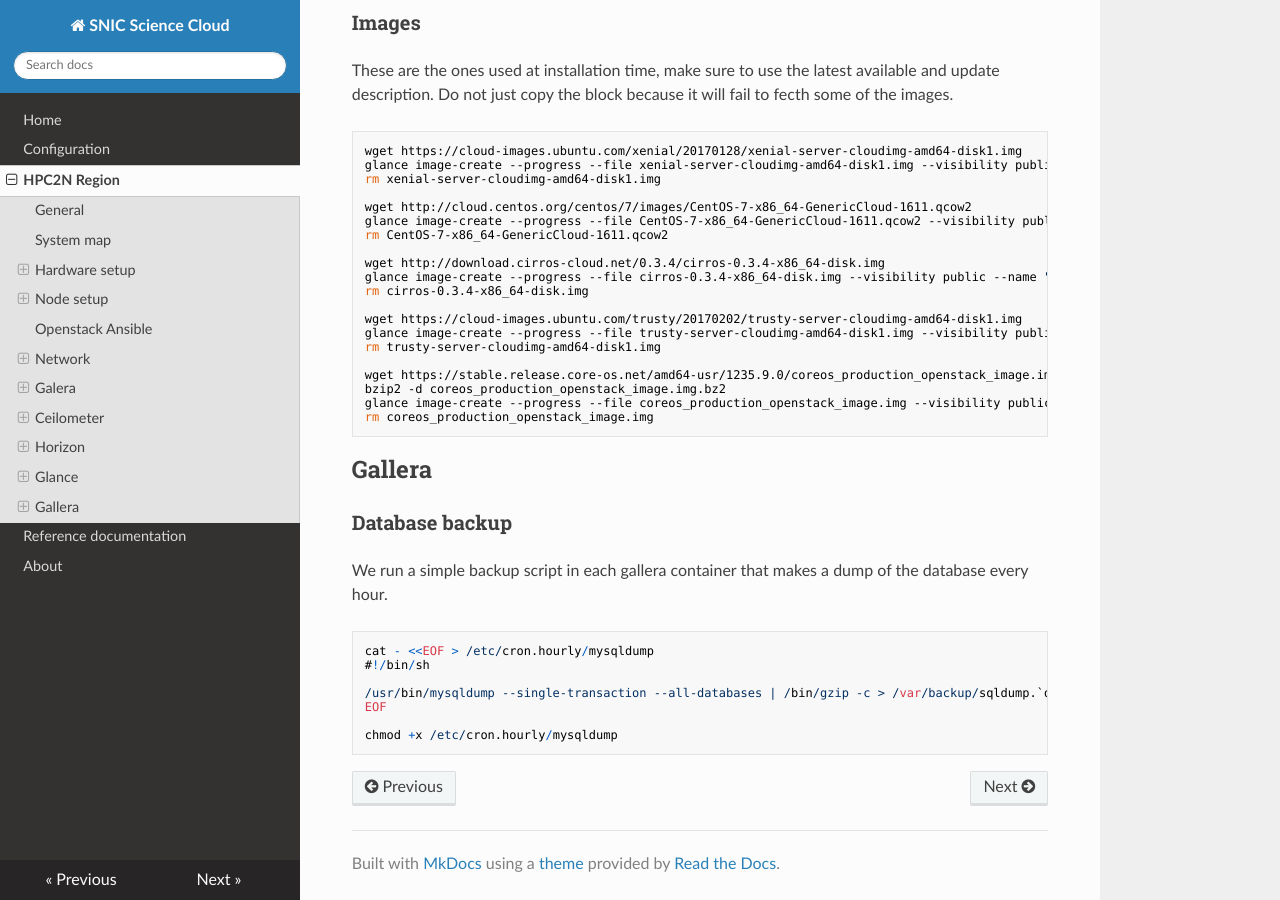
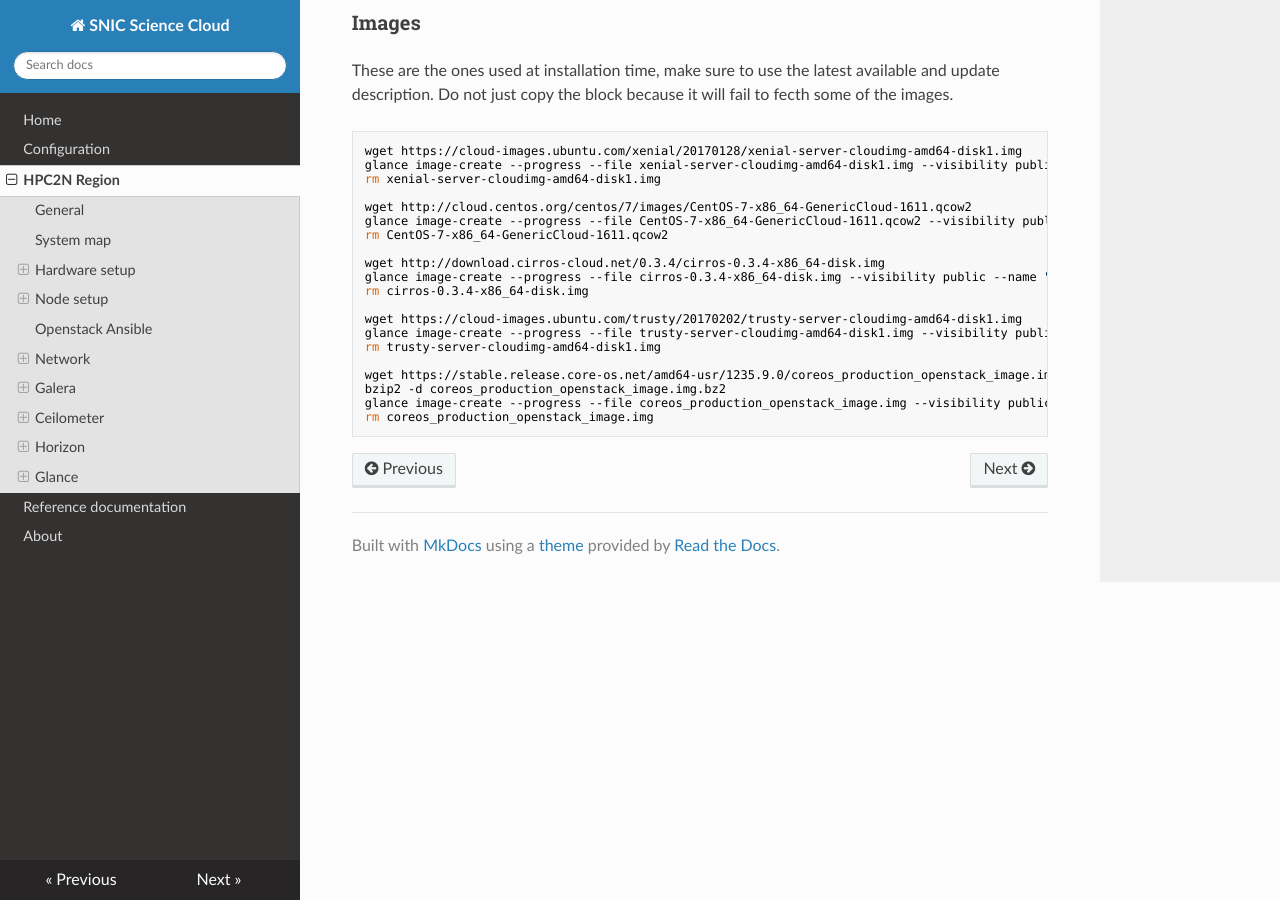
Before and after one commit to SNICScienceCloud/operators-documentation, an MkDocs documentation site: the page built from docs/config_hpc2n.md, in a window 1280 px wide and 900 px high, scrolled down 9943 px. Built offline with MkDocs 1.6.1, drawn with Linux system fonts in a browser that asks for light colours; nearby versions of some CDN libraries; old or Windows-style settings are respelled for this version of MkDocs.

Commit message:
Remove duplicate stuff about database backup

```diff
--- a/docs/config_hpc2n.md
+++ b/docs/config_hpc2n.md
@@ -506,18 +506,3 @@ Do not just copy the block because it will fail to fecth some of the images.
     bzip2 -d coreos_production_openstack_image.img.bz2
     glance image-create --progress --file coreos_production_openstack_image.img --visibility public --name "CoreOS 1235.9.0 [20170202]" --disk-format qcow2 --container-format bare --min-disk 9
     rm coreos_production_openstack_image.img
-
-
-## Gallera
-
-### Database backup
-
-We run a simple backup script in each gallera container that makes a dump of the database every hour.
-
-    cat - <<EOF > /etc/cron.hourly/mysqldump
-    #!/bin/sh
-
-    /usr/bin/mysqldump --single-transaction --all-databases | /bin/gzip -c > /var/backup/sqldump.`date +"%H"`.sql.gz
-    EOF
-
-    chmod +x /etc/cron.hourly/mysqldump
```
